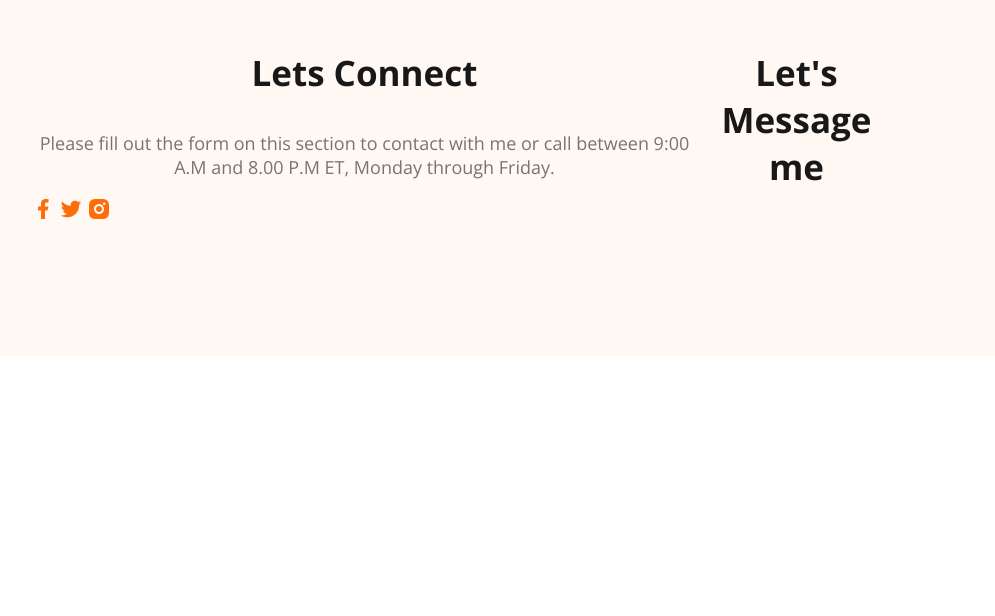
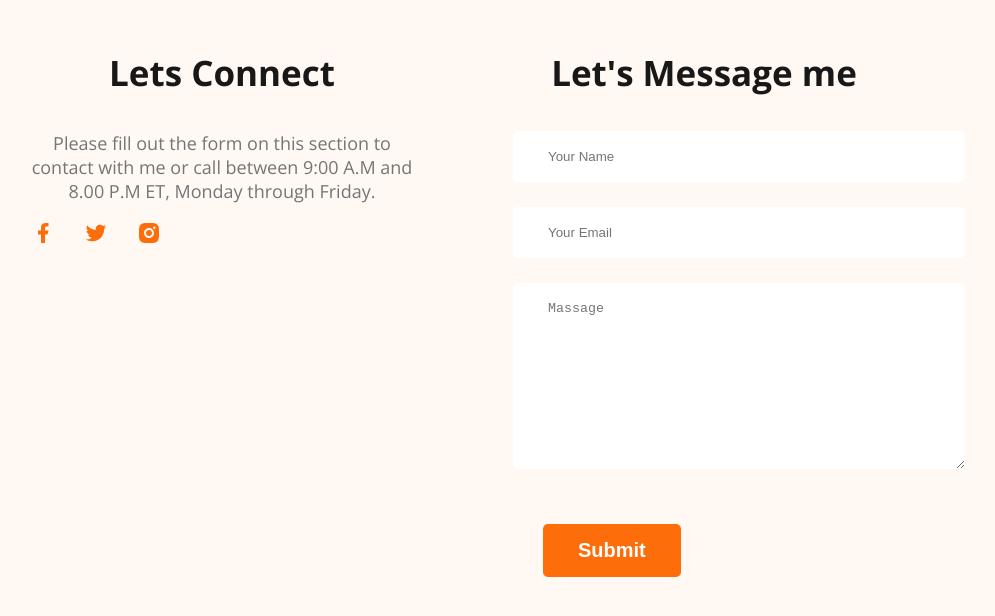
Before and after one commit to habibisla/webdeveloper-portfolio, a plain HTML site: page inddex.html in a window 1280 px wide. Shown: the part 3263-3879 px from the top of the page, without its empty margins (177-1172 px from the left). Before the commit the page ends 3627 px from the top, so only its background shows below. Drawn offline with nearby package versions, Linux system fonts and the light colour scheme.

Commit message:
finished the footer contact form

```diff
--- a/inddex.html
+++ b/inddex.html
@@ -180,9 +180,11 @@
         <div class="footer-column">
             <h3 class="section-title">Lets Connect</h3>
                 <p class="section-description">
-                    Please fill out the form on this section to contact with me or call between 9:00 A.M and 8.00 P.M
-                    ET, Monday through Friday.
+                    Please fill out the form on this section to contact with me or call between 9:00 A.M
+                    and 8.00 P.M ET, Monday through Friday.
                 </p>
+
+
                 <div class="social-links">
                     <a href=""><img src="images/icons/facebook.png" alt=""></a>
                     <a href=""><img src="images/icons/twitter.png" alt=""></a>
@@ -192,6 +194,12 @@
         </div>
         <div class="footer-column">
             <h3 class="section-title">Let's Message me</h3>
+            <form class="contact" action="">
+                <input type="text" placeholder="Your Name">
+                <input type="email" placeholder="Your Email">
+                <textarea name="" placeholder="Massage" id="" cols="30" rows="10"></textarea>
+                <input class="btn-primary" type="submit" value="Submit">
+            </form>
         </div>
     </footer>
 
--- a/styles/portfolio.css
+++ b/styles/portfolio.css
@@ -158,36 +158,66 @@ nav a {
     font-weight: 700;
 
 }
+
 .resume-container {
     display: flex;
     gap: 50px;
 }
+
 .resume-item-title {
     color: #474747;
     font-size: 25px;
     font-weight: 700;
     margin-bottom: 10px;
 }
+
 .resume-item-institute {
     margin-bottom: 20px;
     margin-top: 0px;
 }
+
 .resume-item-institute,
 .resume-item-description {
     color: #757575;
 
 }
+
 .resume-container hr {
     margin: 30px;
 }
+
 .download-cv {
     text-align: center;
     margin: 50px;
 }
+
 /* footer style */
 footer {
     display: flex;
+    gap: 100px;
     background: #FFF8F3;
     margin-top: 100px;
     padding: 130px 200px;
 }
+
+.footer-column {
+    width: 50%;
+}
+
+.social-links a {
+    margin-right: 25px;
+
+}
+
+.contact input[type="text"], .contact input[type="email"],
+textarea {
+    display: block;
+    margin-bottom: 25px;
+    padding: 18px 35px;
+    color: #757575;
+    border-radius: 5px;
+    background: #FFF;
+    border: 0;
+    width: 100%;
+}
+.contact
```
